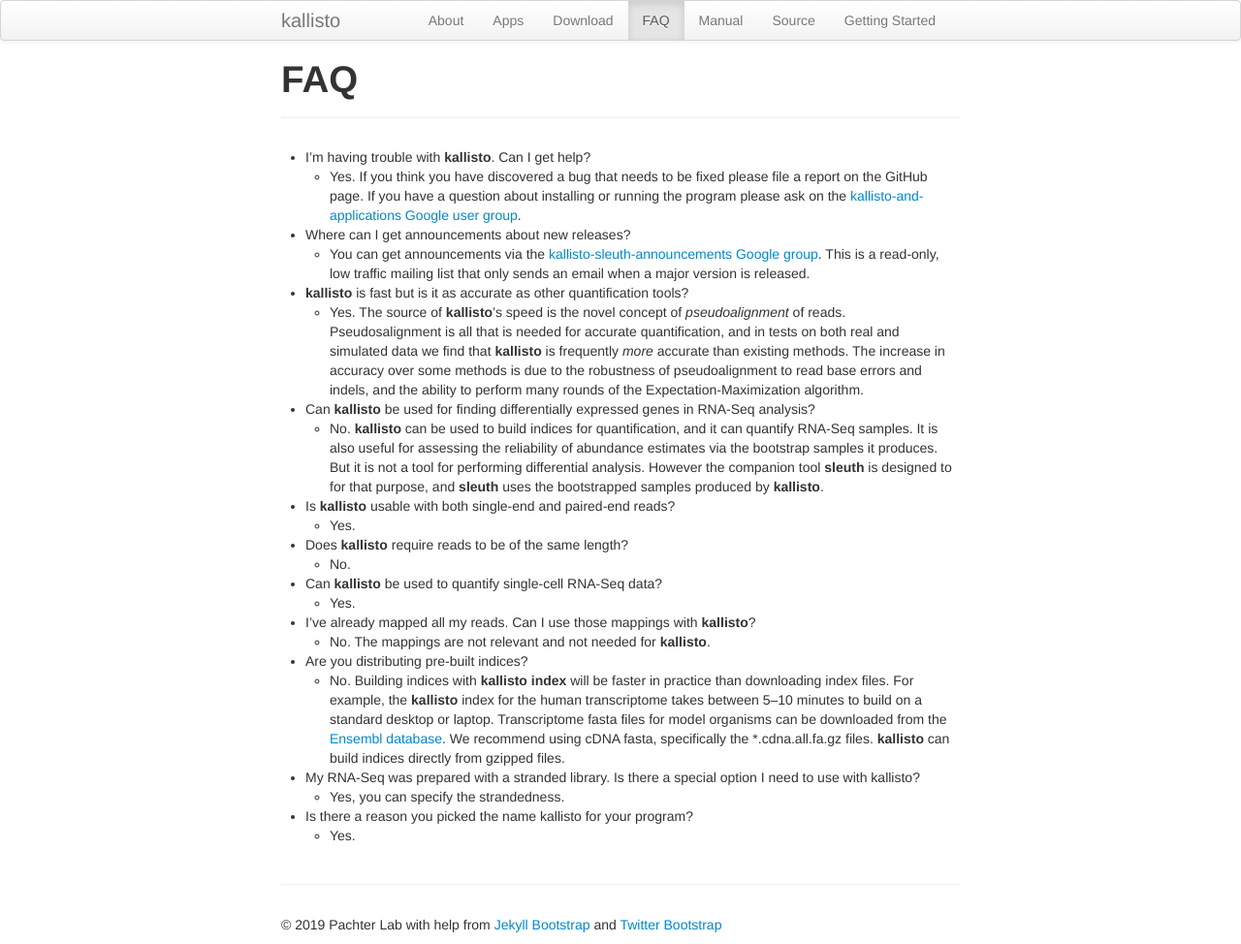
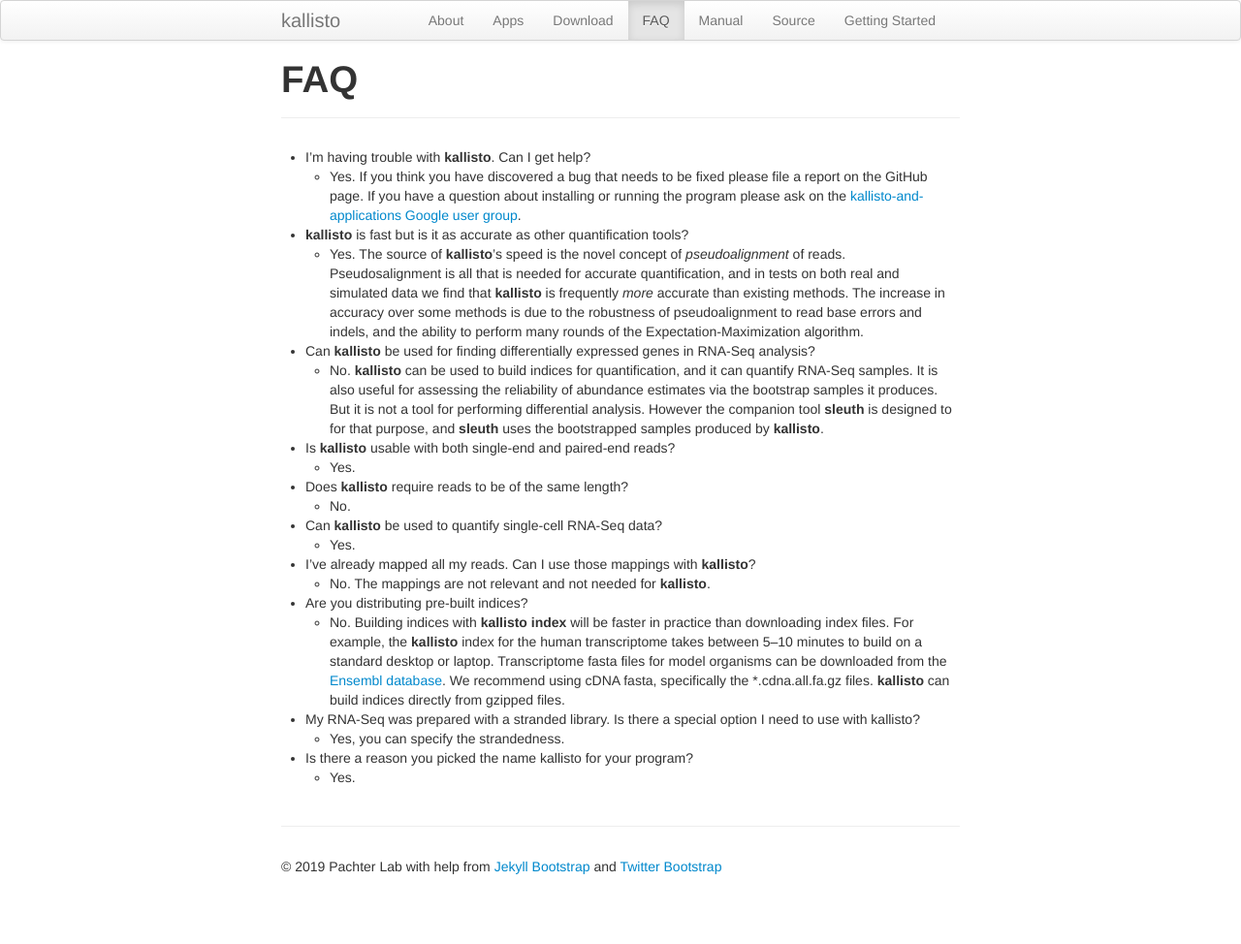
Before and after one commit to pachterlab/kallisto, a Jekyll site: the page built from faq.md, in a window 1280 px wide. Shown: the whole page at 97% size. Built offline with Jekyll 4.4.1, drawn with Linux system fonts in a browser that asks for light colours; after the commit the page ends 914 px from its top, so only the background shows below that.

Commit message:
Update website

```diff
--- a/faq.md
+++ b/faq.md
@@ -11,12 +11,6 @@
     file a report on the GitHub page. If you have a question about installing
     or running the program please ask on the [kallisto-and-applications Google user
     group](https://groups.google.com/forum/#!forum/kallisto-and-applications).
-
-- Where can I get announcements about new releases?
-  - You can get announcements via the [kallisto-sleuth-announcements Google
-    group](https://groups.google.com/forum/#!forum/kallisto-sleuth-announcements).
-    This is a read-only, low traffic mailing list that only sends an email when
-    a major version is released.
 
 - __kallisto__ is fast but is it as accurate as other quantification tools?
   - Yes. The source of  __kallisto__'s speed is the novel concept of
```
Also changed, not shown: about.md (+1 -1 lines), apps.md (+1 -1 lines), starting.md (+1 -1 lines).
